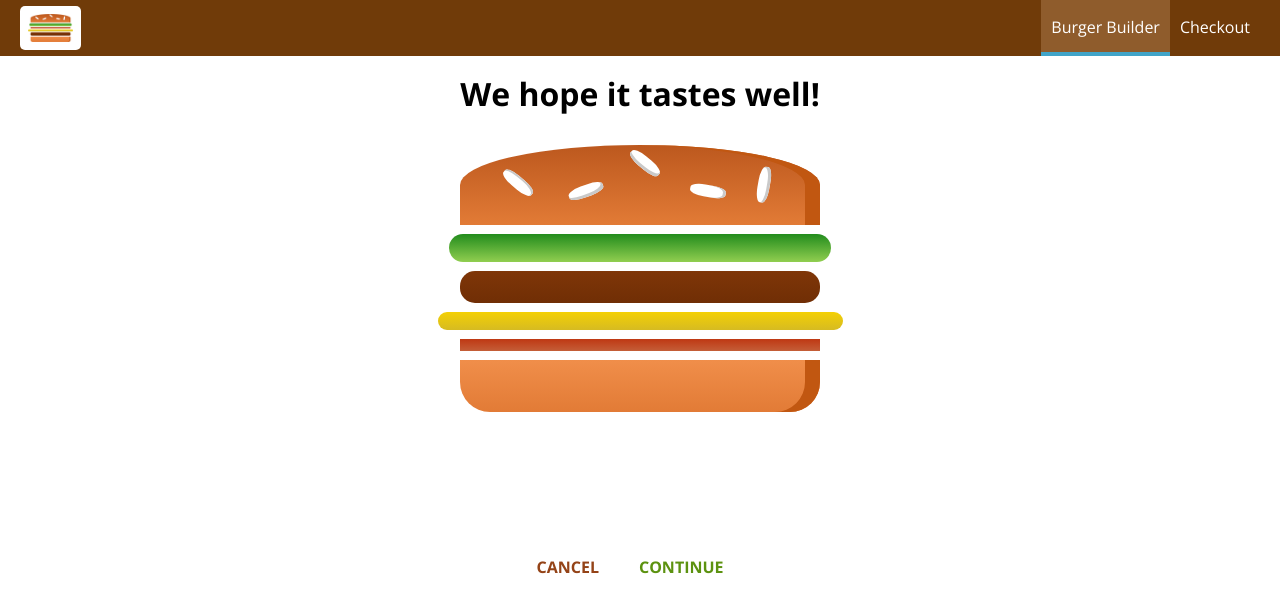
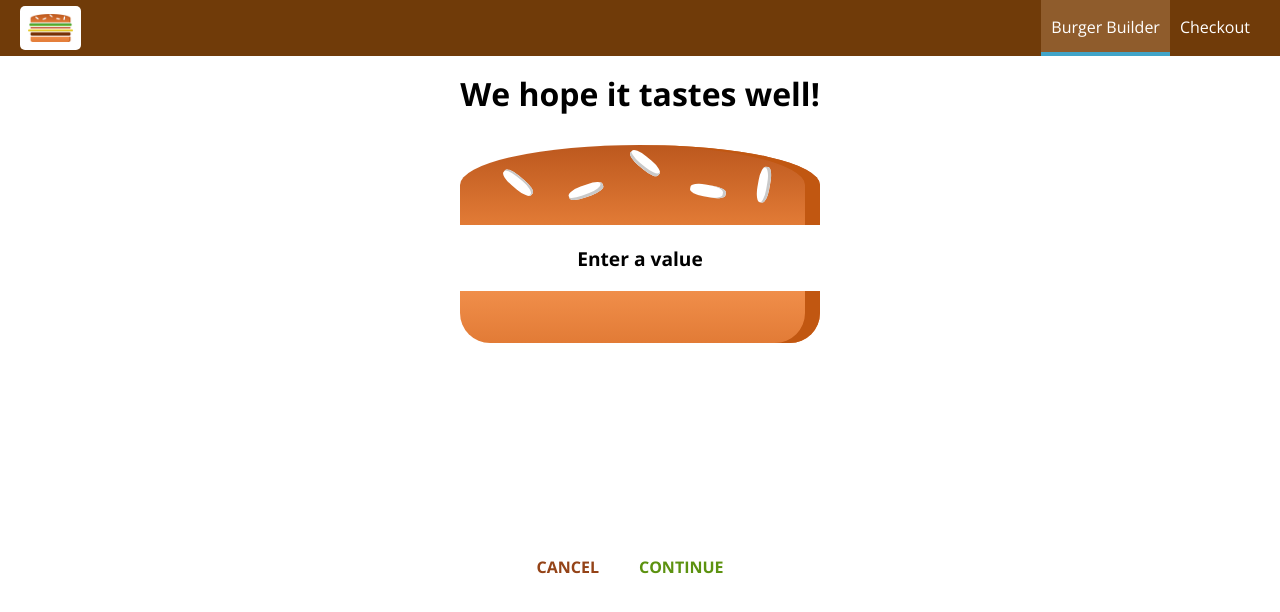
Before and after one commit to clarklindev/react-maximilianschwarzmuller-udemy-react, a React app in the folder burger-basics--01-project-setup/: page /checkout in a window 1280 px wide. Shown: the top 612 px of the page. Built offline with nearby package versions, Linux system fonts and the light colour scheme.

Commit message:
06. Passing Ingredients via Query Params.mp4

```diff
--- a/burger-basics--01-project-setup/src/containers/BurgerBuilder/BurgerBuilder.js
+++ b/burger-basics--01-project-setup/src/containers/BurgerBuilder/BurgerBuilder.js
@@ -110,8 +110,20 @@ class BurgerBuilder extends Component {
 		// 		console.log(error);
 		// 		this.setState({ loading: false, purchasing: false });
 		// 	});
+		const queryParams = [];
+		for (let i in this.state.ingredients) {
+			queryParams.push(
+				encodeURIComponent(i) +
+					'=' +
+					encodeURIComponent(this.state.ingredients[i])
+			); //encode params so usable in url
+		}
+		const queryString = queryParams.join('&');
 
-		this.props.history.push('/checkout');
+		this.props.history.push({
+			pathname: '/checkout',
+			search: '?' + queryString
+		});
 	};
 
 	render() {
--- a/burger-basics--01-project-setup/src/containers/Checkout/Checkout.js
+++ b/burger-basics--01-project-setup/src/containers/Checkout/Checkout.js
@@ -4,6 +4,16 @@ class Checkout extends Component {
 	state = {
 		ingredients: { salad: 1, meat: 1, cheese: 1, bacon: 1 }
 	};
+
+	componentDidMount() {
+		const query = new URLSearchParams(this.props.location.search);
+		const ingredients = {};
+		for (let param of query.entries()) {
+			//['salad', '1'] each entry of query.entries() format
+			ingredients[param[0]] = +param[1]; //+ makes it a number
+		}
+		this.setState({ ingredients: ingredients });
+	}
 
 	checkoutCancelledHandler = () => {
 		this.props.history.goBack();
```
